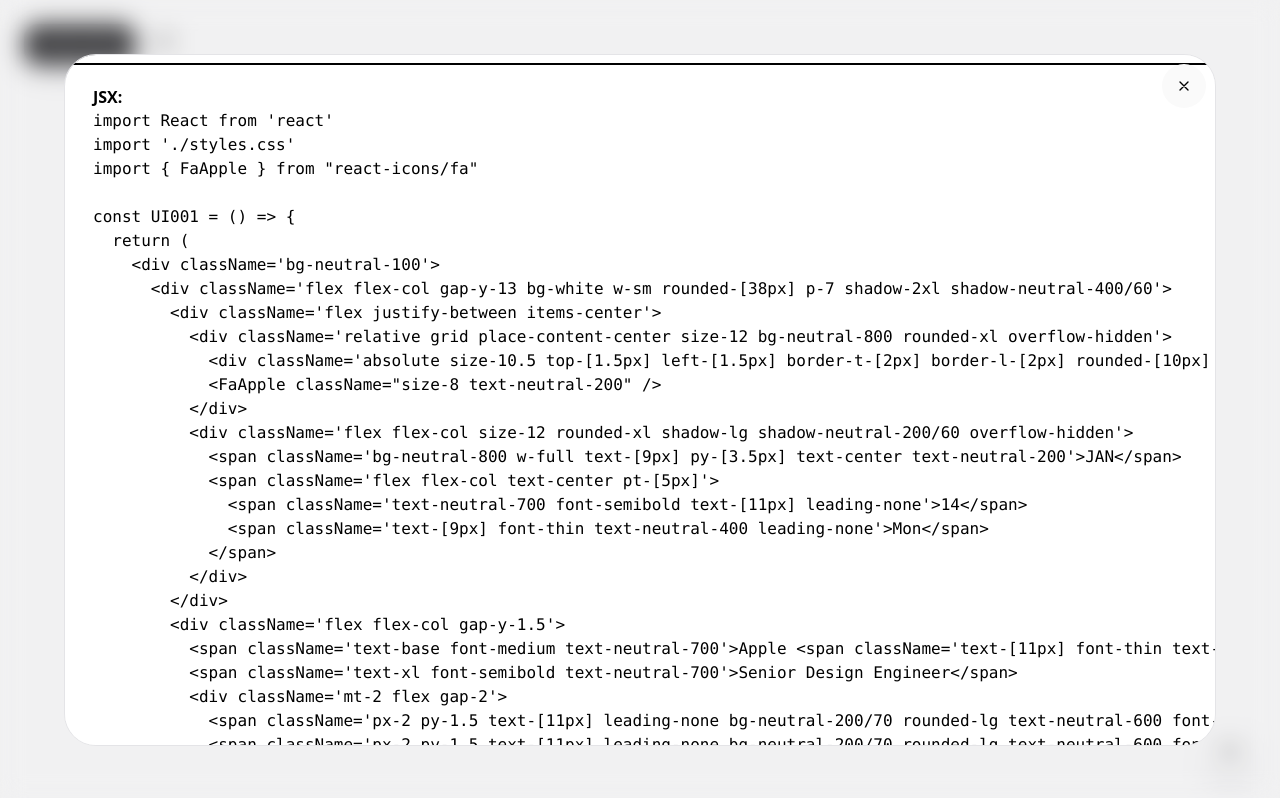
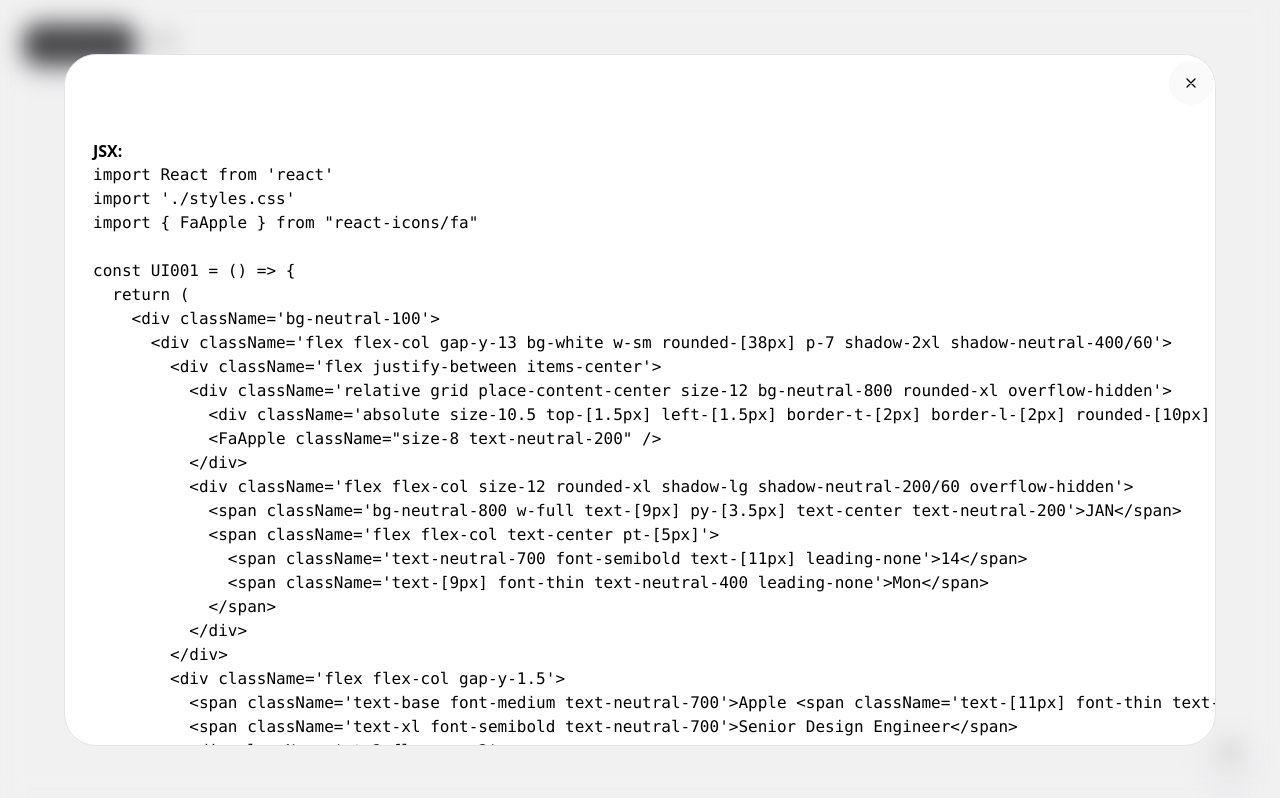
Before and after one commit to fwedwicc/fmDump, a React (Vite) app: page /view/ui001 in a window 1280 px wide. Both pictures are taken after a click on the button "Source code". Built offline with nearby package versions, Linux system fonts and the light colour scheme; a web font is replaced by a local one.

Commit message:
Enhance Modal component with sticky header support and improve scrollbar styling in CSS

```diff
--- a/src/components/Modal.jsx
+++ b/src/components/Modal.jsx
@@ -2,7 +2,7 @@ import React from 'react'
 import { motion, AnimatePresence } from 'framer-motion'
 import { HiOutlineX } from "react-icons/hi"
 
-const Modal = ({ isOpen, onClose, size, children }) => {
+const Modal = ({ isOpen, onClose, size, header, children }) => {
   return (
     <AnimatePresence>
       {isOpen && (
@@ -20,19 +20,26 @@ const Modal = ({ isOpen, onClose, size, children }) => {
             animate={{ opacity: 1, scale: 1 }}
             exit={{ opacity: 0, scale: 0.95 }}
             transition={{ type: 'spring', stiffness: 150, damping: 13, bounce: 0.70 }}
-            className={`relative bg-white border border-zinc-200 rounded-4xl p-2 w-full ${size}`}
+            className={`relative bg-white border border-zinc-200 rounded-4xl w-full ${size} flex flex-col`}
             onClick={(e) => e.stopPropagation()}
           >
-            <div className='border sticky top-0'>
-              <button
-                onClick={onClose}
-                className="absolute top-0 right-0 size-11 flex-center bg-zinc-50 hover:bg-zinc-100/80 transition-smooth rounded-full active:scale-95 cursor-pointer z-50"
+            <div className="overflow-auto min-h-0 horizontal-scrollbar vertical-scrollbar w-full rounded-4xl">
+              {/* Header */}
+              <div
+                className={`flex justify-between py-1.5 pl-1.5 pr-0.5 ${header === 'sticky'
+                  ? 'sticky top-0 left-0 bg-white/80 backdrop-blur-xl z-10 min-w-full'
+                  : 'absolute top-0 right-0'
+                  }`}
               >
-                <HiOutlineX />
-              </button>
-            </div>
-            <div className='p-5'>
-              {children || 'hello'}
+                <div></div>
+                <button onClick={onClose} className="size-11 flex-center bg-zinc-50 hover:bg-zinc-100/80 transition-smooth rounded-full active:scale-95 cursor-pointer z-50">
+                  <HiOutlineX />
+                </button>
+              </div>
+              {/* Body */}
+              <div className="p-7">
+                {children || 'hello'}
+              </div>
             </div>
           </motion.div>
         </motion.div>
--- a/src/index.css
+++ b/src/index.css
@@ -41,6 +41,35 @@
   h4 {
     @apply md:text-xl text-lg font-bold;
   }
+  body::-webkit-scrollbar {
+    @apply w-1;
+  }
+  body::-webkit-scrollbar-track {
+    @apply bg-transparent;
+  }
+  body::-webkit-scrollbar-thumb {
+    @apply bg-zinc-200/40 rounded-[3px];
+  }
+  /* Vertical Scrollbar */
+  .vertical-scrollbar::-webkit-scrollbar {
+    @apply w-1;
+  }
+  .vertical-scrollbar::-webkit-scrollbar-track {
+    @apply bg-transparent mx-10;
+  }
+  .vertical-scrollbar::-webkit-scrollbar-thumb {
+    @apply bg-zinc-200/40 rounded-[3px];
+  }
+  /* Horizontal Scrollbar */
+  .horizontal-scrollbar::-webkit-scrollbar {
+    @apply h-1;
+  }
+  .horizontal-scrollbar::-webkit-scrollbar-track {
+    @apply bg-transparent my-12;
+  }
+  .horizontal-scrollbar::-webkit-scrollbar-thumb {
+    @apply bg-zinc-200/40 rounded-[3px];
+  }
 }
 
 @layer components {
--- a/src/pages/ViewUI.jsx
+++ b/src/pages/ViewUI.jsx
@@ -50,8 +50,7 @@ const ViewUI = () => {
         </div>
       </Modal>
       {/* Source Code Modal */}
-      <Modal isOpen={openCodeModal} onClose={() => setOpenCodeModal(false)} size='max-w-6xl max-h-[90%] overflow-auto'>
-        {/* Header */}
+      <Modal isOpen={openCodeModal} onClose={() => setOpenCodeModal(false)} header='sticky' size='max-w-6xl max-h-[90%]'>
         <div>
           <strong>JSX:</strong>
           <pre className='break-words text-nowrap text-base'>{matchedData.sourceCodeJSX}</pre>
```
